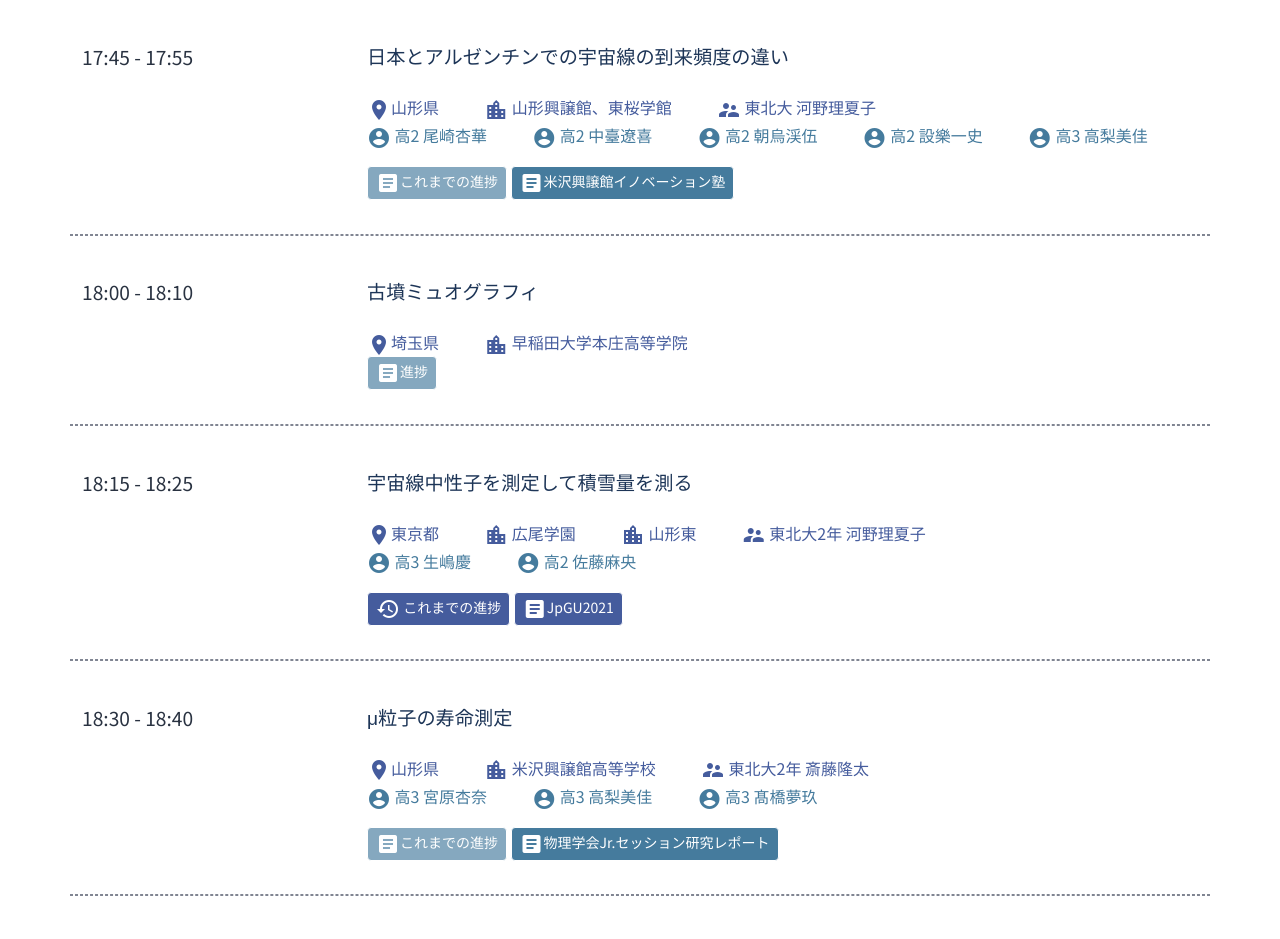
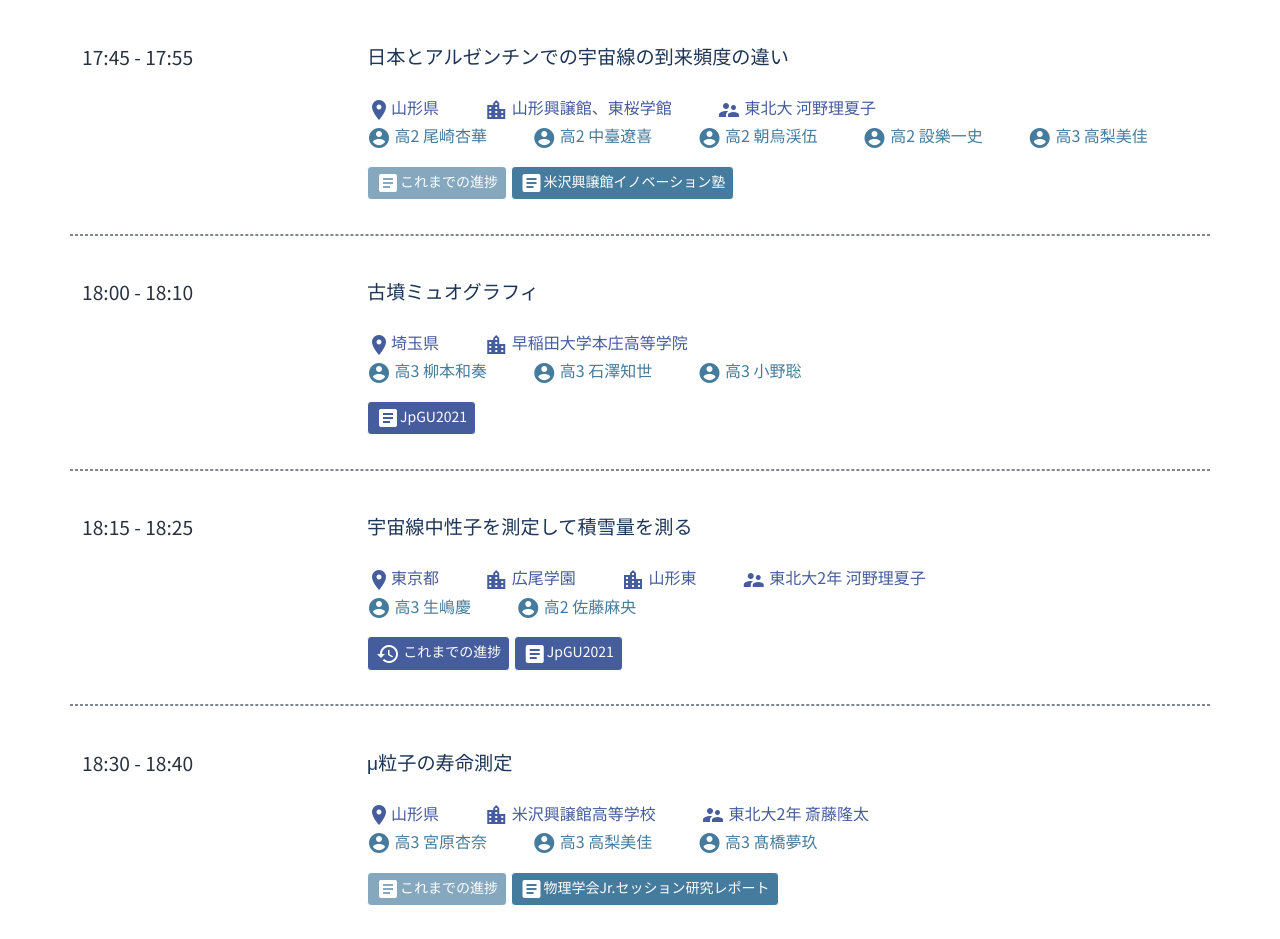
Before and after one commit to accel-kitchen/tanq-website, a PHP site: page /progress-report/2021-1/ in a window 1280 px wide. Shown: the part 3408-4347 px from the top of the page. Run offline with PHP 8.4, Linux system fonts and the light colour scheme.

Commit message:
進捗報告会の古墳を更新

```diff
--- a/progress-report/2021-1/index.php
+++ b/progress-report/2021-1/index.php
@@ -281,9 +281,13 @@ include($webroot."/header.php");
                         <br>
                     </p>
                     <p class="schedule-speaker">
+                        <span class="material-icons icon">account_circle</span> <span class="margin">高3 柳本和奏</span>
+                        <span class="material-icons icon">account_circle</span> <span class="margin">高3 石澤知世</span>
+                        <span class="material-icons icon">account_circle</span> <span class="margin">高3 小野聡</span>
                     </p>
 
-                    <button class="btn text-white btn-sm rounded disabled"><span class="material-icons icon">article</span>進捗</button>
+                    <button onclick="location.href='https://www.canva.com/design/DAEgJ0qBfFQ/NGxtwy8sClKsqIUqApqxiQ/view?utm_content=DAEgJ0qBfFQ'" class="btn history text-white btn-sm rounded"><span class="material-icons icon">article
+                    </span>JpGU2021</button>
                 </div>
             </div>
 
```
